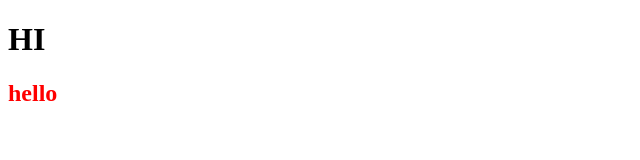
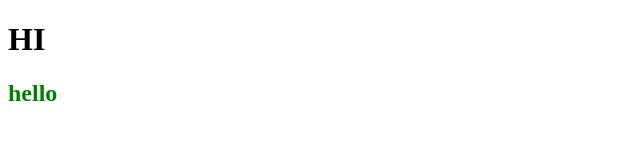
Before and after one commit to usha122020/project1, a plain HTML site: page index.html in a window 1280 px wide. Shown: the full height of the page, 0-640 px from the left. Drawn offline with Linux system fonts and the light colour scheme.

Commit message:
Update style.css

```diff
--- a/style.css
+++ b/style.css
@@ -1 +1 @@
-h2{color:red}
+h2{color:green}
```
